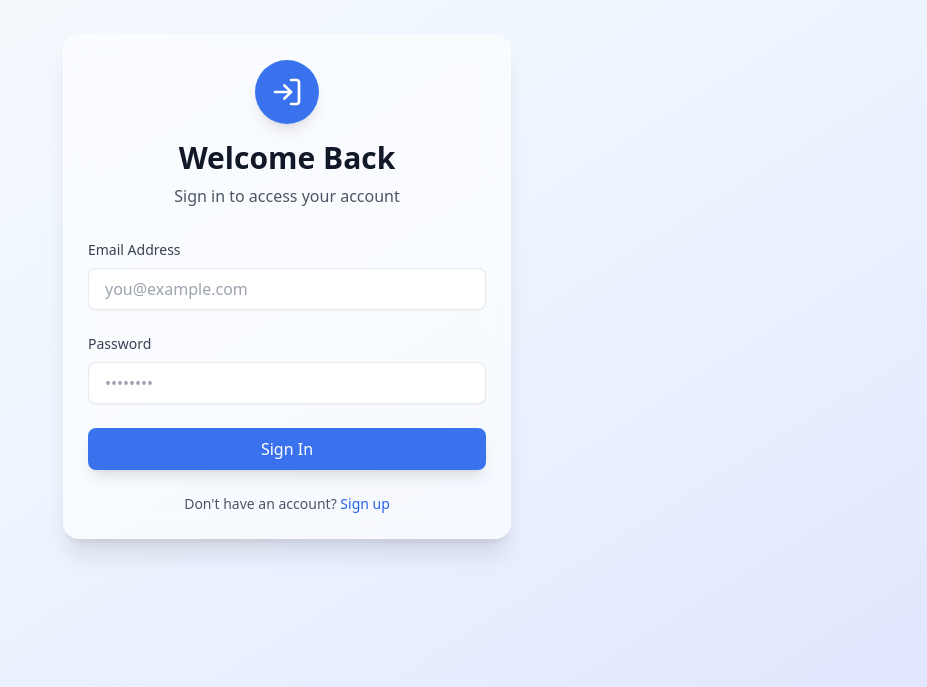
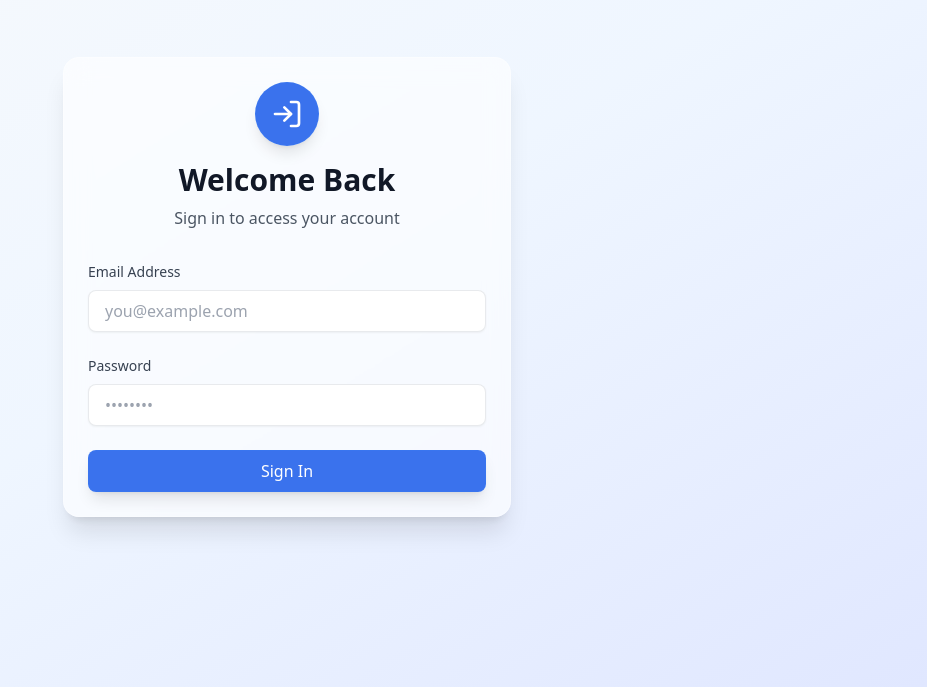
Before and after one commit to carloschuck/Project-zero, a React (Vite) app in the folder frontend/: page /login in a window 1280 px wide. Shown: the part 113-800 px from the top of the page, without its empty margins (353-1280 px from the left). Built offline with nearby package versions, Linux system fonts and the light colour scheme; no server answers.

Commit message:
Remove sign up option from login form
- Remove 'Don't have an account? Sign up' section
- Remove unused Link import
- Clean up login form UI

```diff
--- a/frontend/src/pages/Login.jsx
+++ b/frontend/src/pages/Login.jsx
@@ -1,5 +1,5 @@
 import { useState } from 'react';
-import { Link, useNavigate } from 'react-router-dom';
+import { useNavigate } from 'react-router-dom';
 import { useAuth } from '../contexts/AuthContext';
 import { LogIn } from 'lucide-react';
 
@@ -98,15 +98,6 @@ const Login = () => {
               {loading ? 'Signing in...' : 'Sign In'}
             </button>
           </form>
-
-          <div className="mt-6 text-center">
-            <p className="text-sm text-gray-600 dark:text-gray-400">
-              Don't have an account?{' '}
-              <Link to="/register" className="font-medium text-primary-600 hover:text-primary-500 dark:text-primary-400 dark:hover:text-primary-300">
-                Sign up
-              </Link>
-            </p>
-          </div>
         </div>
       </div>
     </div>
```
